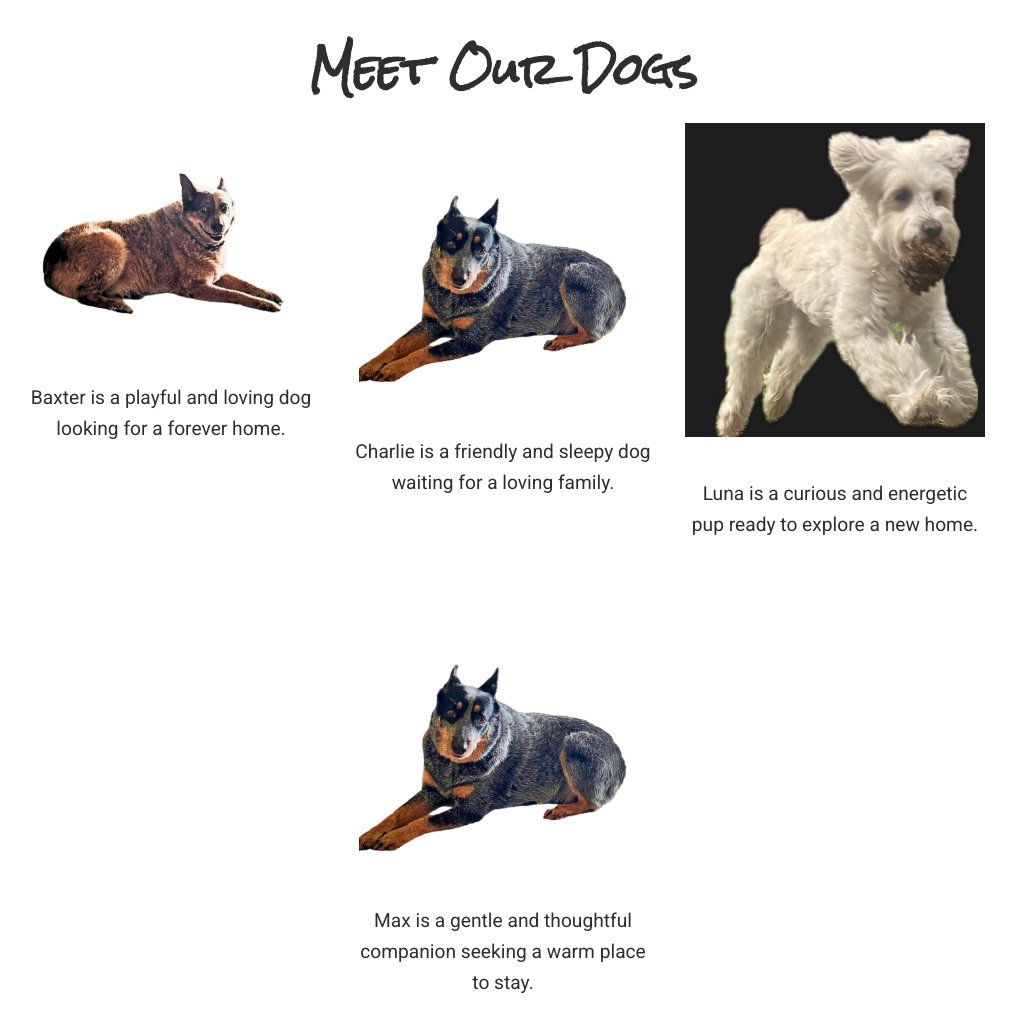
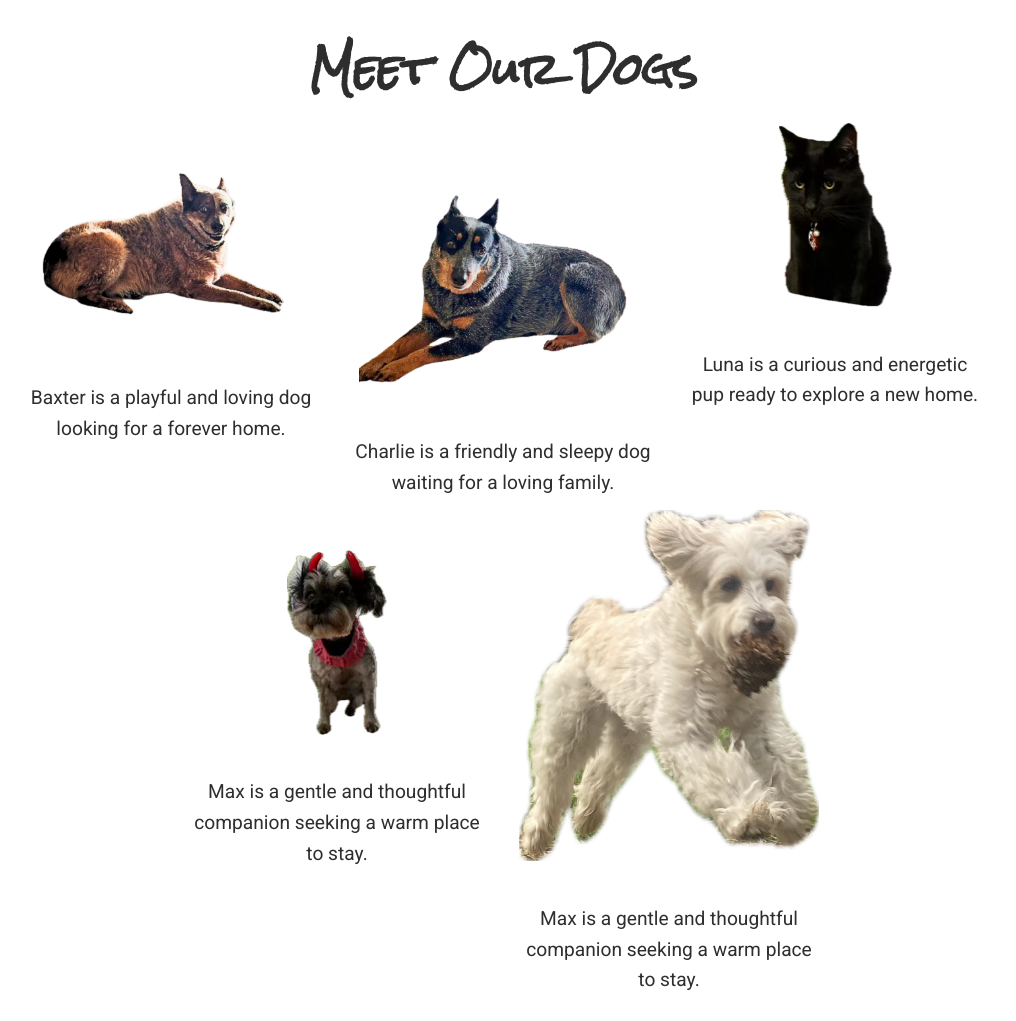
Before and after one commit to Finding-Home-For-Laika/website, a plain HTML site: page index.html in a window 1280 px wide. Shown: the part 1360-2381 px from the top of the page, without its empty margins (137-1153 px from the left). Drawn offline with Linux system fonts and the light colour scheme; files whose address does not match are found by name.

Commit message:
refactor

```diff
--- a/assets/css/styles.css
+++ b/assets/css/styles.css
@@ -110,7 +110,7 @@ nav {
 .hero-section {
   text-align: center;
   padding: 160px 16px;
-  background: url('../images/blue-background.png') no-repeat center center;
+  background: url('../images/backgrounds/3d-whitepaper-background.png') no-repeat center center;
   background-size: cover;
   color: #2e2e2e;
 }
@@ -150,6 +150,10 @@ nav {
   text-align: center;
   padding: 140px 16px;
   background: #fff;
+}
+
+.contact-section {
+background: url('../images/backgrounds/3d-whitepaper-background.png') no-repeat center center;
 }
 
 .dog-images {
--- a/index.html
+++ b/index.html
@@ -44,19 +44,23 @@
         <h2>Meet Our Dogs</h2>
         <div class="dog-images">
           <div class="dog-card">
-            <img src="assets/images/dog-1.png" alt="Baxter" class="dog-image" id="dog-1">
+            <img src="assets/images/dogs/dog-1.png" alt="Baxter" class="dog-image" id="dog-1">
             <p class="dog-description">Baxter is a playful and loving dog looking for a forever home.</p>
           </div>
           <div class="dog-card">
-            <img src="assets/images/dog-2.png" alt="Charlie" class="dog-image" id="dog-2">
+            <img src="assets/images/dogs/dog-2.png" alt="Charlie" class="dog-image" id="dog-2">
             <p class="dog-description">Charlie is a friendly and sleepy dog waiting for a loving family.</p>
           </div>
           <div class="dog-card">
-            <img src="assets/images/dog-3.png" alt="Luna" class="dog-image" id="dog-3">
+            <img src="assets/images/dogs/dog-3.png" alt="Luna" class="dog-image" id="dog-3">
             <p class="dog-description">Luna is a curious and energetic pup ready to explore a new home.</p>
           </div>
           <div class="dog-card">
-            <img src="assets/images/dog-2.png" alt="Max" class="dog-image" id="dog-4">
+            <img src="assets/images/dogs/dog-4.png" alt="Max" class="dog-image" id="dog-4">
+            <p class="dog-description">Max is a gentle and thoughtful companion seeking a warm place to stay.</p>
+          </div>
+          <div class="dog-card">
+            <img src="assets/images/dogs/dog-5.png" alt="Max" class="dog-image" id="dog-4">
             <p class="dog-description">Max is a gentle and thoughtful companion seeking a warm place to stay.</p>
           </div>
         </div>
```
Also changed, not shown: assets/images/backgrounds/3d-whitepaper-background.png (renamed from assets/images/blue-background.png), assets/images/backgrounds/plain-background.png (renamed from assets/images/plain-background.png), assets/images/backgrounds/yellow-background.png (renamed from assets/images/yellow-background.png), assets/images/dog-3.png (deleted), assets/images/dogs/dog-1.png (renamed from assets/images/dog-1.png), assets/images/dogs/dog-2.png (renamed from assets/images/dog-2.png), assets/images/dogs/dog-3.png (added), assets/images/dogs/dog-4.png (added), assets/images/dogs/dog-5.png (added), assets/images/plain-text-background.png (renamed from assets/images/blue-background_2.png), 4 other files.
